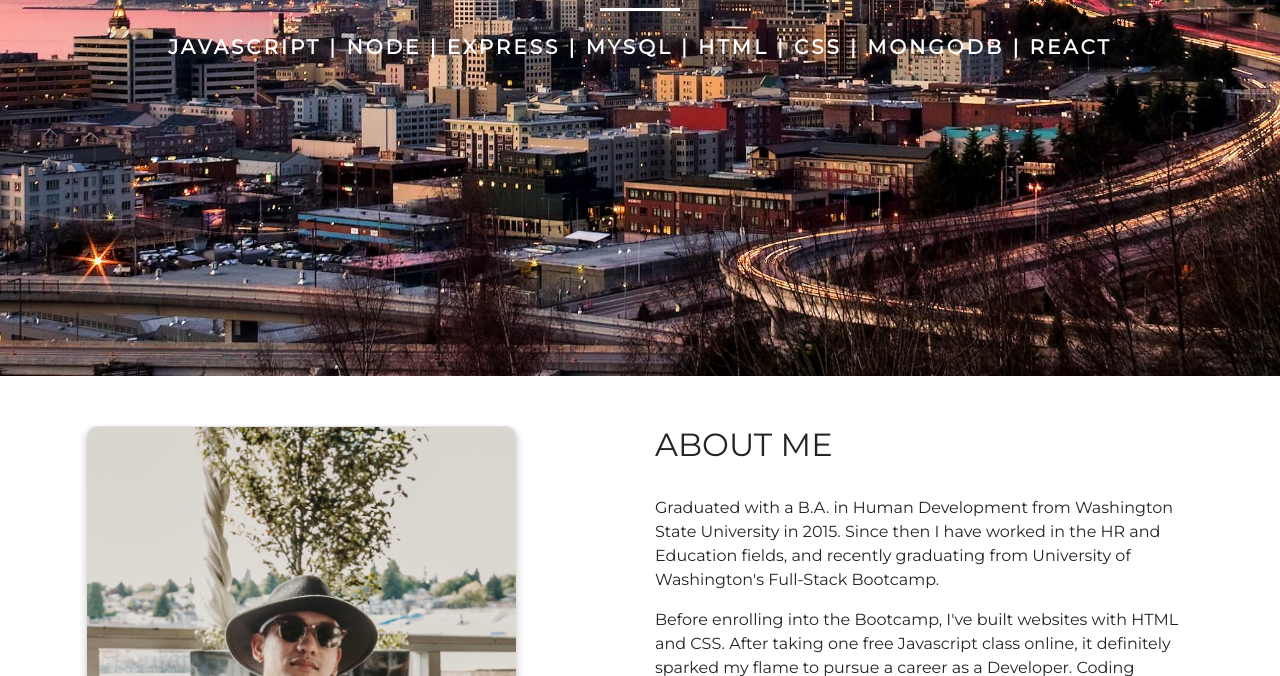
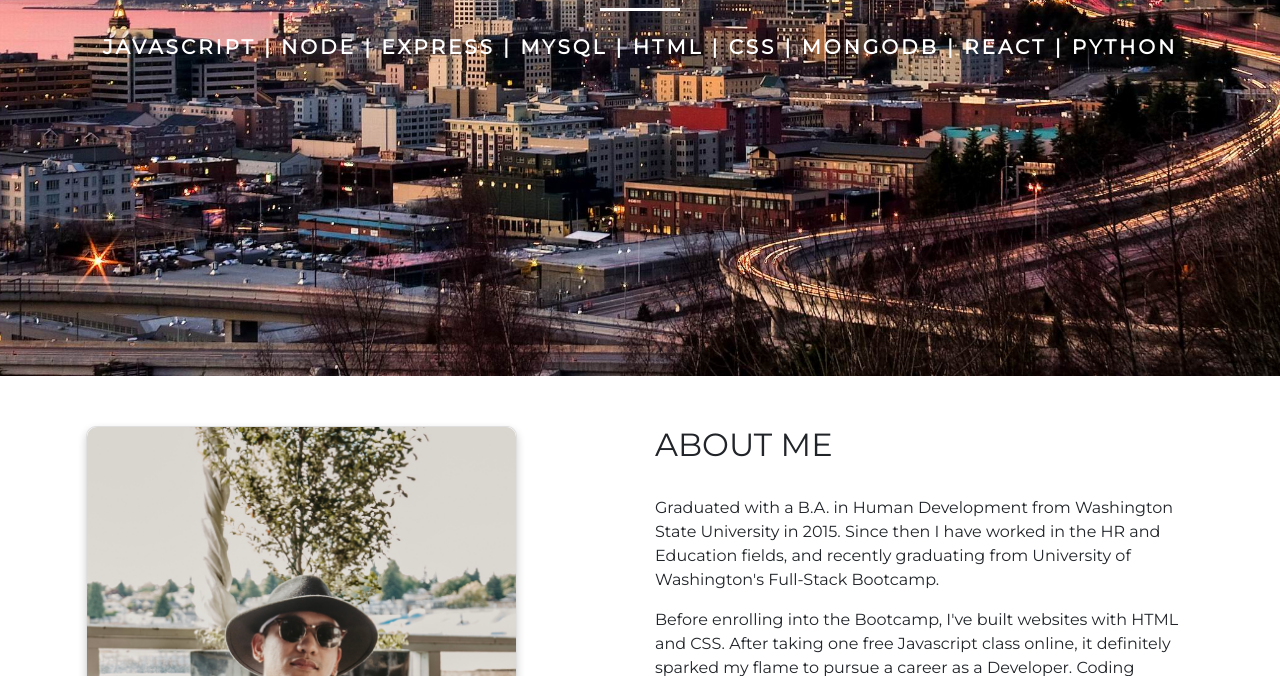
Before and after one commit to andrwjrdn/MainPortfolio, a plain HTML site: page index.html in a window 1280 px wide. Shown: the part 424-1100 px from the top of the page. Drawn offline with nearby package versions, Linux system fonts and the light colour scheme.

Commit message:
technologies added

```diff
--- a/index.html
+++ b/index.html
@@ -51,7 +51,7 @@
                     <h5 class="text-uppercase mb-4 white-text wow fadeInDown" data-wow-delay="0.4s"><strong>Web Developer</strong></h5>
                     <h1 class="h1-reponsive white-text text-uppercase font-weight-bold mb-0 wow fadeInDown" data-wow-delay="0.3s"><strong>Andrew Reyes</strong></h1>
                     <hr class="hr-light my-4 wow fadeInDown" data-wow-delay="0.4s">
-                    <h5 class="text-uppercase mb-4 white-text wow fadeInDown" data-wow-delay="0.4s"><strong>JavaScript | Node | Express | MySQL | HTML | CSS | MongoDB | REACT </strong></h5>
+                    <h5 class="text-uppercase mb-4 white-text wow fadeInDown" data-wow-delay="0.4s"><strong>JavaScript | Node | Express | MySQL | HTML | CSS | MongoDB | REACT | Python </strong></h5>
                   </div>
                   <!--Grid column-->
                 </div>
```
